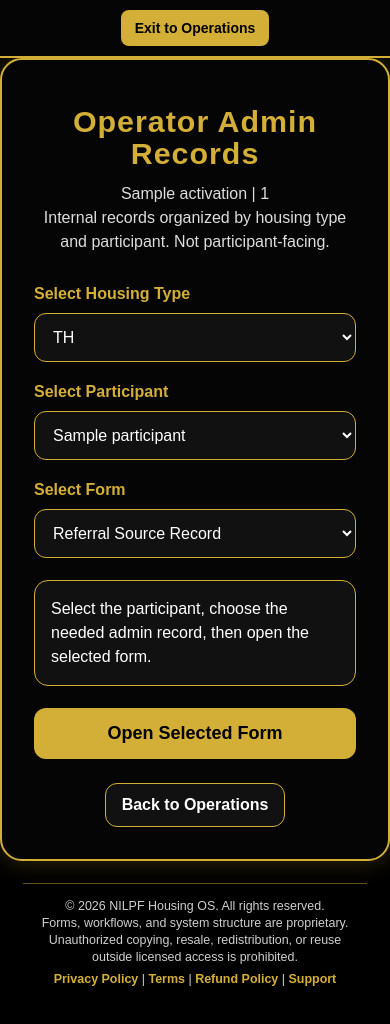
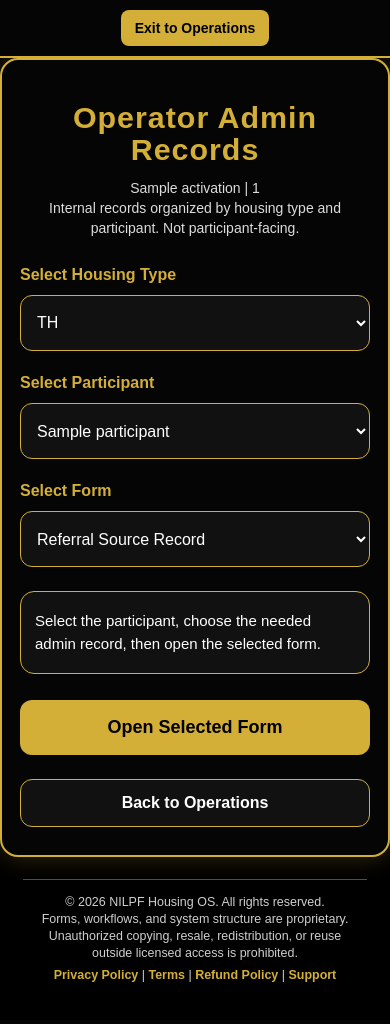
Before and after one commit to Pearlzzpearlzz/Nilpf-store, a Flask app: template templates/admin_forms.html in a window 390 px wide. After the commit the page ends 982 px from the top, so only its background shows below. Run offline with Flask 3, Linux system fonts and the light colour scheme; the visitor is signed in with stand-in values (Sample User, id 1); the template is opened without the code that fills it: most values are stand-ins (such as "Sample title", 1, 10 or a date in 2020).

Commit message:
Improve mobile admin forms and TSH tools layout

```diff
--- a/templates/admin_forms.html
+++ b/templates/admin_forms.html
@@ -102,6 +102,72 @@
       color: #d4af37;
       font-size: 14px;
       letter-spacing: 1px;
+    }
+
+    @media (max-width: 640px) {
+      body {
+        padding: 18px 10px 42px;
+        overflow-x: hidden;
+      }
+
+      .page {
+        width: 100%;
+        max-width: 420px;
+        padding: 28px 18px;
+        border-radius: 18px;
+        margin: 0 auto;
+        min-height: auto;
+      }
+
+      h1 {
+        font-size: 27px;
+        line-height: 1.08;
+        margin-bottom: 12px;
+      }
+
+      .subtitle {
+        font-size: 14px;
+        line-height: 1.45;
+        margin-bottom: 24px;
+      }
+
+      label {
+        font-size: 17px;
+        margin: 20px 0 9px;
+      }
+
+      select {
+        min-height: 56px;
+        padding: 15px 12px;
+        font-size: 16px;
+        line-height: 1.25;
+      }
+
+      .notice {
+        margin: 24px 0;
+        padding: 18px 14px;
+        font-size: 15px;
+      }
+
+      .open-btn {
+        padding: 17px 14px;
+        font-size: 18px;
+        margin-top: 26px;
+      }
+
+      .secondary {
+        width: 100%;
+        text-align: center;
+        padding: 14px;
+        margin-top: 24px;
+      }
+
+      .app-footer {
+        width: 100%;
+        margin: 28px auto 0;
+        font-size: 10px;
+        line-height: 1.35;
+      }
     }
   </style>
 
```
Also changed, not shown: templates/tsh_program_tools.html (+62 -1 lines).
